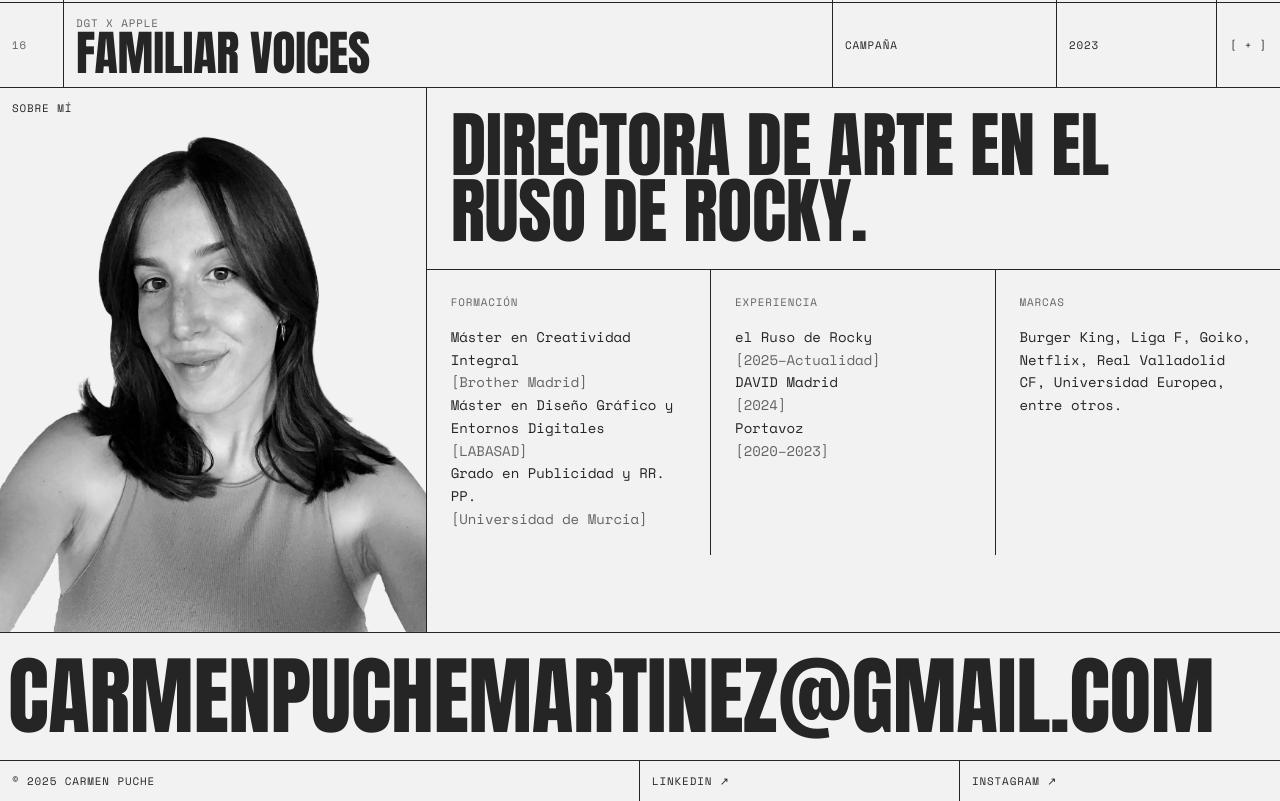
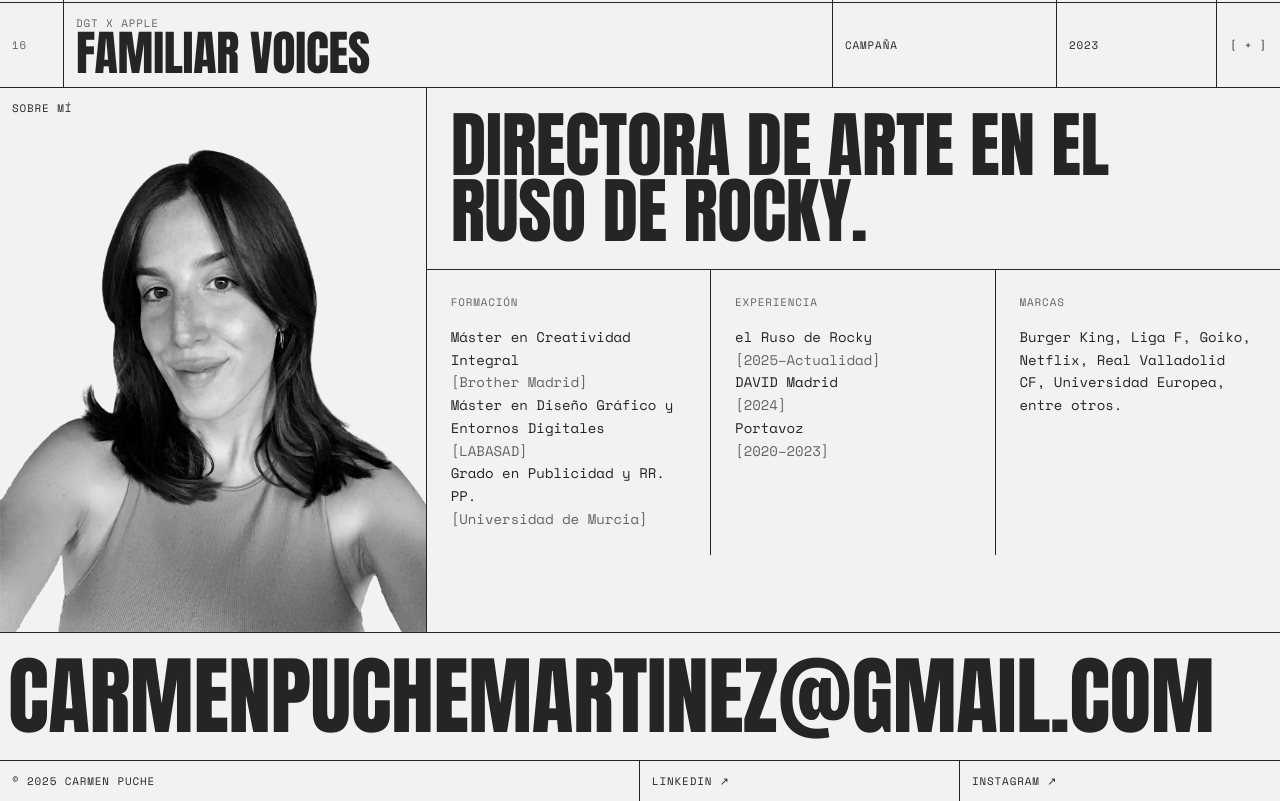
Before and after one commit to aadolfo8/portafolio-carmen, a Next.js app: page / in a window 1280 px wide. Shown: the part 3640-4441 px from the top of the page. Built offline with nearby package versions, Linux system fonts and the light colour scheme.

Commit message:
fix: update image properties and project type in JSON data

```diff
--- a/src/app/page.tsx
+++ b/src/app/page.tsx
@@ -70,7 +70,7 @@ export default function Home() {
       <section className="grid border-b border-border md:grid-cols-[1fr_2fr]">
         <div className="relative min-h-[23rem] overflow-hidden border-b border-border sm:min-h-[30rem] md:min-h-[34rem] md:border-r md:border-b-0">
           <h2 className="label relative z-10 p-3">{es ? "Sobre mí" : "About"}</h2>
-          <img src="/carmen-portrait.png" alt="Retrato de Carmen Puche" loading="lazy" className="absolute inset-x-0 bottom-0 h-[calc(100%-3rem)] w-full object-cover object-top mix-blend-multiply" />
+          <img src="/carmen-portrait.png" alt="Retrato de Carmen Puche" loading="lazy" className="absolute inset-x-0 bottom-0 h-[calc(100%-3rem)] w-full object-contain object-bottom mix-blend-multiply" />
         </div>
         <div>
           <p className="display border-b border-border p-3 text-4xl md:p-6 md:text-7xl">{es ? "Directora de arte en el Ruso de Rocky." : "Art director at el Ruso de Rocky."}</p>
--- a/src/data/projects.json
+++ b/src/data/projects.json
@@ -17,6 +17,7 @@
     "image": "/BURGER_KING/1.webp",
     "awards": ["4x Shortlist Cannes Lions [Print & Publishing]"],
     "media": [
+      { "kind": "embed", "src": "https://www.youtube-nocookie.com/embed/4WTPn35qYHs?rel=0" },
       { "kind": "image", "src": "/BURGER_KING/1.webp" },
       { "kind": "image", "src": "/BURGER_KING/2.jpg" },
       { "kind": "image", "src": "/BURGER_KING/3.webp" },
@@ -28,7 +29,7 @@
     "client": "Universidad Europea",
     "title": "Creative Campus. Entrar aquí, salir al mundo",
     "year": "2026",
-    "type": "Campaña",
+    "type": "Film",
     "image": "https://i.ytimg.com/vi/54qA5EeYek0/hqdefault.jpg",
     "media": [{ "kind": "embed", "src": "https://www.youtube-nocookie.com/embed/54qA5EeYek0?rel=0" }]
   },
```
